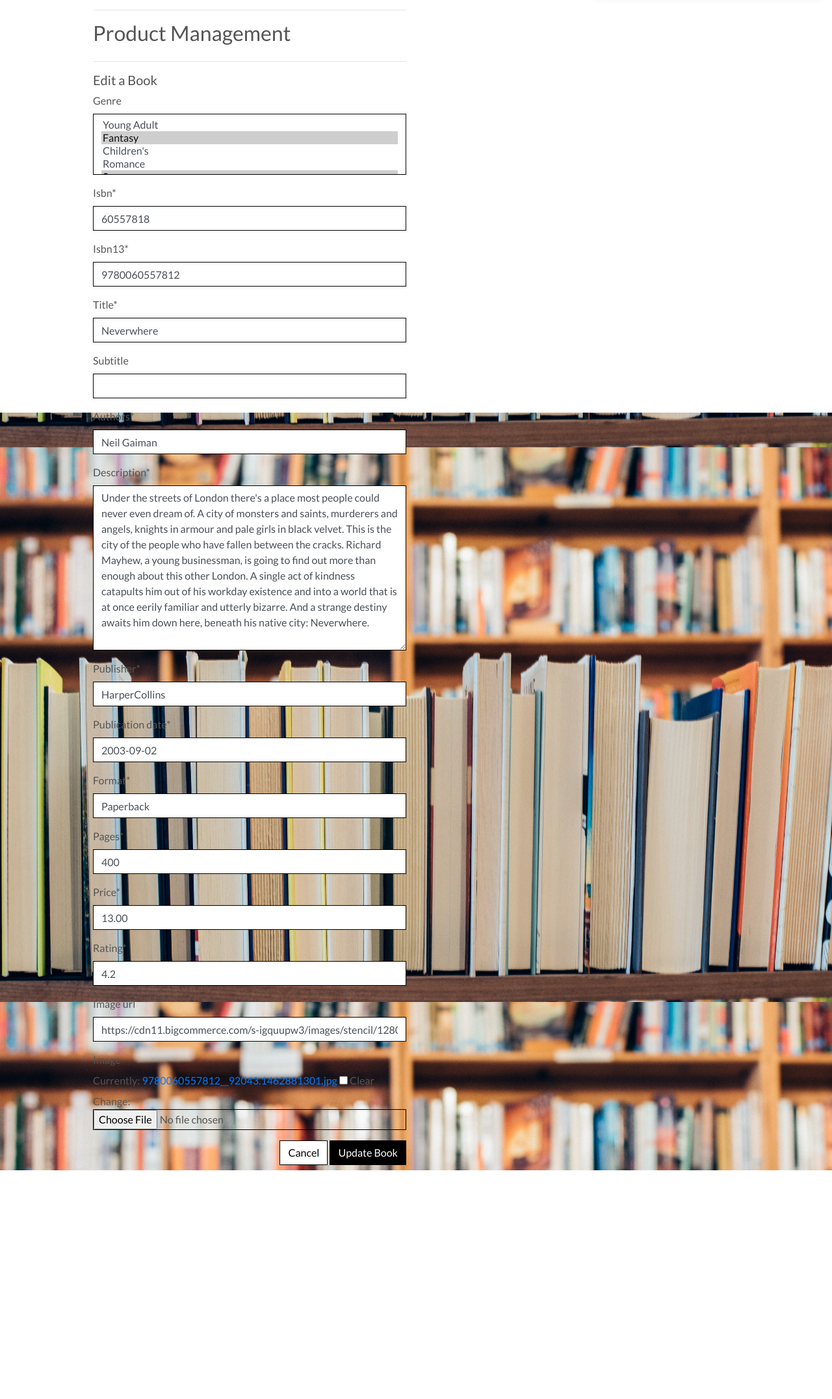
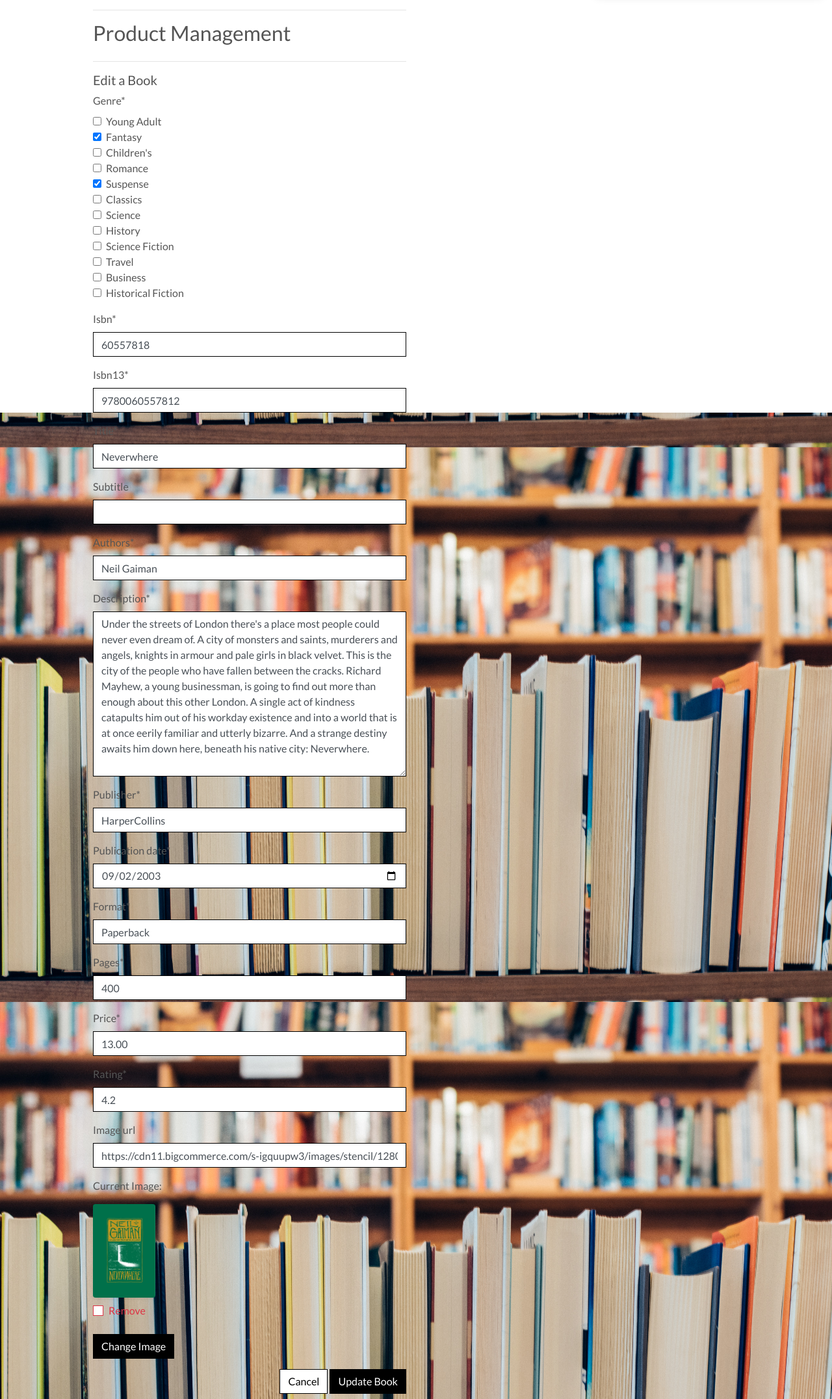
Before and after one commit to 4n4ru/CI-PP5-Book-Hideout, a Django app: page /products/edit/2/ in a window 1280 px wide. Shown: the part 165-2318 px from the top of the page at 65% size. Before the commit the page ends 1966 px from the top, so only its background shows below. Run offline with Django 3.2, Linux system fonts and the light colour scheme; the visitor is signed in with stand-in values (Sample User, id 1); data comes from the database, SQL or seed files in the repository; parts of the project's set-up code (start-up, migrations or seed data) failed here and were passed over; some libraries are stand-ins or nearby versions.

Commit message:
Feat: Add validation for ISBN to form, date picker and clean up image file field

```diff
--- a/products/forms.py
+++ b/products/forms.py
@@ -4,6 +4,7 @@ from django import forms
 
 # Internal:
 from .models import Genre, Product
+from .widgets import CustomClearableFileInput, MyDateInput
 
 
 class ProductForm(forms.ModelForm):
@@ -12,11 +13,32 @@ class ProductForm(forms.ModelForm):
         model = Product
         fields = '__all__'
 
+
+    image = forms.ImageField(
+        label='Image',
+        required=False,
+        widget=CustomClearableFileInput
+    )
+
+    genre = forms.ModelMultipleChoiceField(
+        queryset=Genre.objects.all(),
+        widget=forms.CheckboxSelectMultiple,
+        required=True,
+    )
+
+    publication_date = forms.DateField(
+        widget=MyDateInput(),
+    )
+
     def __init__(self, *args, **kwargs):
         super().__init__(*args, **kwargs)
         genres = Genre.objects.all()
-        friendly_names = [(g.id, g.get_friendly_name()) for g in genres]
+        queryset = [(g.id, g.get_friendly_name()) for g in genres]
 
-        self.fields['genre'].choices = friendly_names
+        self.fields['genre'].choices = queryset
         for field_name, field in self. fields.items():
             field.widget.attrs['class'] = 'border-black rounded-0'
+        self.fields['isbn'].widget.attrs['pattern']='\d{9}[\dX]'
+        self.fields['isbn'].widget.attrs['title']='Please enter a valid ISBN.'
+        self.fields['isbn13'].widget.attrs['pattern']='\d{13}'
+        self.fields['isbn13'].widget.attrs['title']='Please enter a valid ISBN13.'
--- a/products/models.py
+++ b/products/models.py
@@ -3,6 +3,7 @@ Models for the products app
 """
 
 from django.db import models
+from django.core.validators import MinLengthValidator
 
 
 class Genre(models.Model):
@@ -44,10 +45,10 @@ class Product(models.Model):
         blank=True,
     )
     isbn = models.CharField(
-        max_length=254
+        max_length=10,
     )
     isbn13 = models.CharField(
-        max_length=254
+        max_length=13,
     )
     title = models.CharField(
         max_length=254
--- /dev/null
+++ b/products/templates/products/custom_widget_templates/custom_clearable_file_input.html
@@ -0,0 +1,18 @@
+{% if widget.is_initial %}
+    <p>{{ widget.initial_text }}:</p>
+    <a href="{{ widget.value.url }}">
+        <img width="96" src="{{ widget.value.url }}" class="rounded shadow-sm" alt="Miniature cover image">
+    </a>
+    {% if not widget.required %}
+        <div class="custom-control custom-checkbox mt-2">
+            <input class="custom-control-input" type="checkbox" name="{{ widget.checkbox_name }}" id="{{ widget.checkbox_id }}">
+            <label class="custom-control-label text-danger" for="{{ widget.checkbox_id }}">{{ widget.clear_checkbox_label }}</label>
+        </div>
+    {% endif %}
+    <br>
+    {{ widget.input_text }}
+{% endif %}
+<span class="btn btn-black rounded-0 btn-file">
+    Change Image<input id="new-image" type="{{ widget.type }}" name="{{ widget.name }}"{% include "django/forms/widgets/attrs.html" %}>
+</span>
+<strong><p class="text-danger" id="filename"></p></strong>
--- a/products/templates/products/edit_product.html
+++ b/products/templates/products/edit_product.html
@@ -24,7 +24,14 @@
             <div class="col-12 col-md-6">
                 <form method="POST" action="{% url 'edit_product' product.id %}" class="form mb-2" enctype="multipart/form-data">
                     {% csrf_token %}
-                    {{ form|crispy }}
+                    {% csrf_token %}
+                    {% for field in form %}
+                        {% if field.name != 'image' %}
+                            {{ field | as_crispy_field }}
+                        {% else %}
+                            {{ field }}
+                        {% endif %}
+                    {% endfor %}
                     <div class="text-right">
                         <a href="{% url 'products' %}" class="btn btn-outline-black rounded-0">Cancel</a>
                         <button class="btn btn-black rounded-0" type="submit">Update Book</button>
@@ -34,3 +41,13 @@
         </div>
     </div>
 {% endblock %}
+
+{% block postloadjs %}
+    {{ block.super }}
+    <script type="text/javascript">
+        $('#new-image').change(function() {
+            var file = $('#new-image')[0].files[0];
+            $('#filename').text(`Image will be set to: ${file.name}`);
+        });
+    </script>
+{% endblock %}
--- a/static/css/base.css
+++ b/static/css/base.css
@@ -282,6 +282,33 @@ input[type=number] {
     color: #17a2b8; /* text-info */
 }
 
+/* Product form */
+.btn-file {
+    position: relative;
+    overflow: hidden;
+}
+
+.btn-file input[type="file"] {
+    position: absolute;
+    top: 0;
+    right: 0;
+    min-width: 100%;
+    min-height: 100%;
+    opacity: 0;
+    cursor: pointer;
+}
+
+.custom-checkbox .custom-control-label::before {
+    border-radius: 0;
+    border-color: #dc3545;
+}
+
+.custom-checkbox .custom-control-input:checked~.custom-control-label::before {
+    background-color: #dc3545;
+    border-color: #dc3545;
+    border-radius: 0;
+}
+
 /* ------ Media Queries ----- */
 
 /* Slightly larger container on xl screens */
```
Also changed, not shown: products/templates/products/add_product.html (+18 -1 lines), products/widgets.py (added, +20 -0 lines), products/migrations/0004_auto_20220625_0019.py (added), products/migrations/0005_auto_20220625_0046.py (added), products/migrations/0006_alter_product_isbn13.py (added), products/migrations/0007_alter_product_isbn13.py (added).
